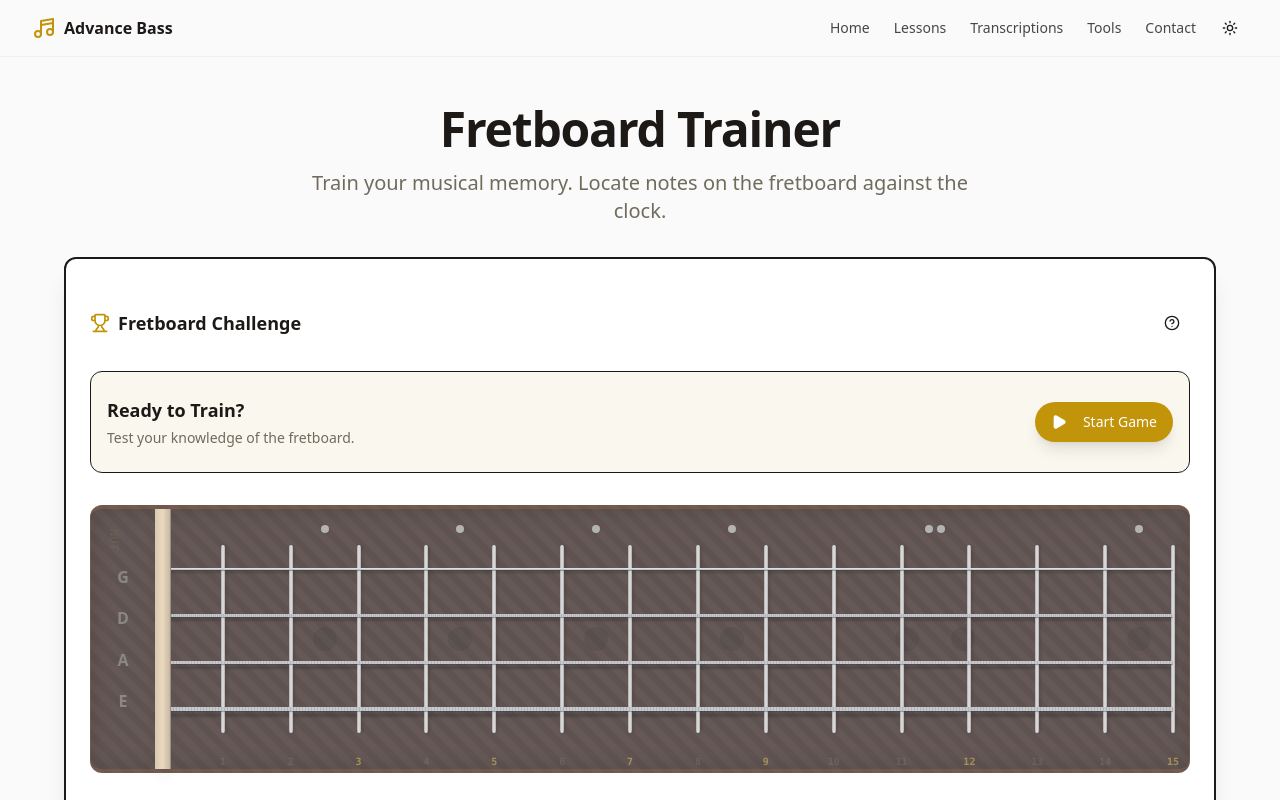
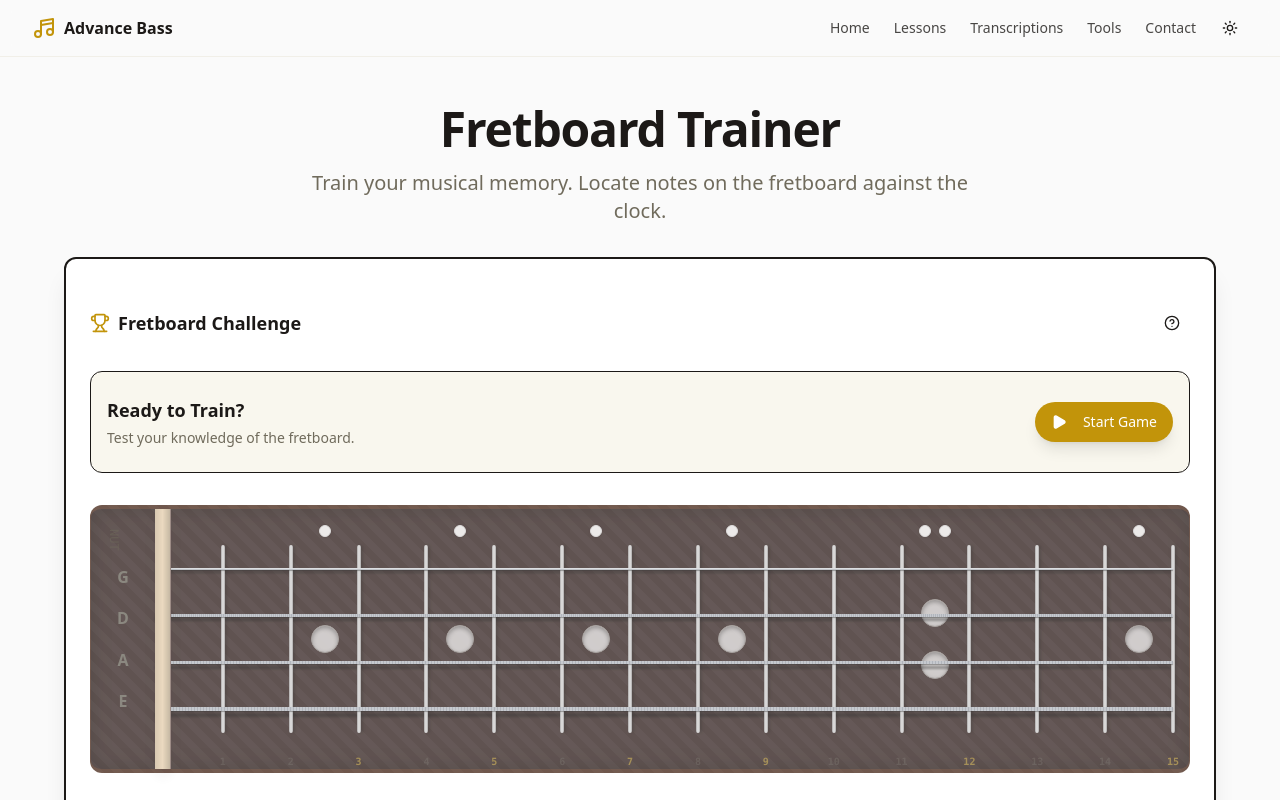
Before and after one commit to resonantdoghouse/advancebass, a Next.js app: page /tools/fretboard-trainer in a window 1280 px wide. Shown: the top 800 px of the page. Built offline with nearby package versions, Linux system fonts and the light colour scheme.

Commit message:
style: optimize Fretboard trainer inlay colors and vertical dot alignment

```diff
--- a/src/components/tools/fretboard-trainer/Fretboard.tsx
+++ b/src/components/tools/fretboard-trainer/Fretboard.tsx
@@ -118,24 +118,24 @@ export function Fretboard({
                     {/* Side Dot (Top Edge) */}
                     <div className="absolute top-[-24px] flex justify-center w-20">
                       {i + 1 === 12 ? (
-                        <div className="flex gap-1">
-                          <div className="w-2 h-2 rounded-full bg-neutral-400 dark:bg-neutral-500 shadow-sm"></div>
-                          <div className="w-2 h-2 rounded-full bg-neutral-400 dark:bg-neutral-500 shadow-sm"></div>
+                        <div className="flex gap-2">
+                          <div className="w-3 h-3 rounded-full bg-stone-200 shadow-sm border border-stone-300"></div>
+                          <div className="w-3 h-3 rounded-full bg-stone-200 shadow-sm border border-stone-300"></div>
                         </div>
                       ) : (
-                        <div className="w-2 h-2 rounded-full bg-neutral-400 dark:bg-neutral-500 shadow-sm"></div>
+                        <div className="w-3 h-3 rounded-full bg-stone-200 shadow-sm border border-stone-300"></div>
                       )}
                     </div>
 
                     {/* Board Inlay (Middle) */}
-                    <div className="absolute top-1/2 -translate-y-1/2 flex justify-center opacity-40 mix-blend-overlay">
+                    <div className="absolute top-1/2 -translate-y-1/2 flex justify-center opacity-80">
                       {i + 1 === 12 ? (
-                        <div className="flex gap-8">
-                          <div className="w-6 h-6 rounded-full bg-black/40 backdrop-blur-sm shadow-inner"></div>
-                          <div className="w-6 h-6 rounded-full bg-black/40 backdrop-blur-sm shadow-inner"></div>
+                        <div className="flex flex-col gap-6">
+                          <div className="w-7 h-7 rounded-full bg-stone-200 shadow-[inset_0_2px_4px_rgba(0,0,0,0.4)] border border-stone-400"></div>
+                          <div className="w-7 h-7 rounded-full bg-stone-200 shadow-[inset_0_2px_4px_rgba(0,0,0,0.4)] border border-stone-400"></div>
                         </div>
                       ) : (
-                        <div className="w-6 h-6 rounded-full bg-black/40 backdrop-blur-sm shadow-inner"></div>
+                        <div className="w-7 h-7 rounded-full bg-stone-200 shadow-[inset_0_2px_4px_rgba(0,0,0,0.4)] border border-stone-400"></div>
                       )}
                     </div>
                   </div>
```
